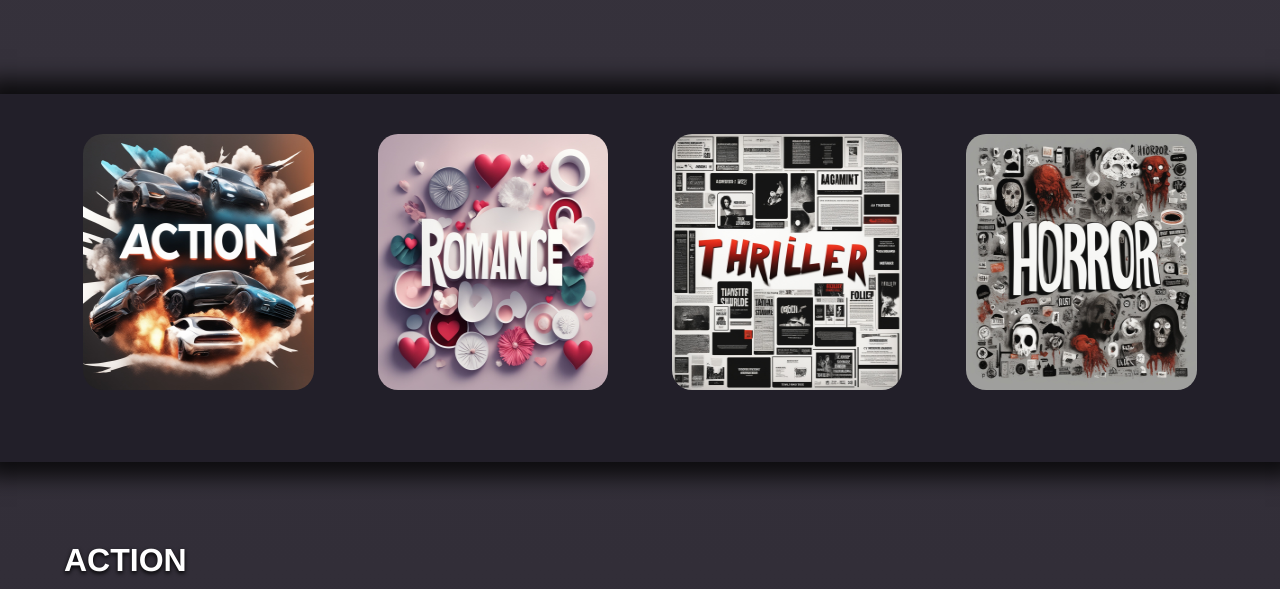
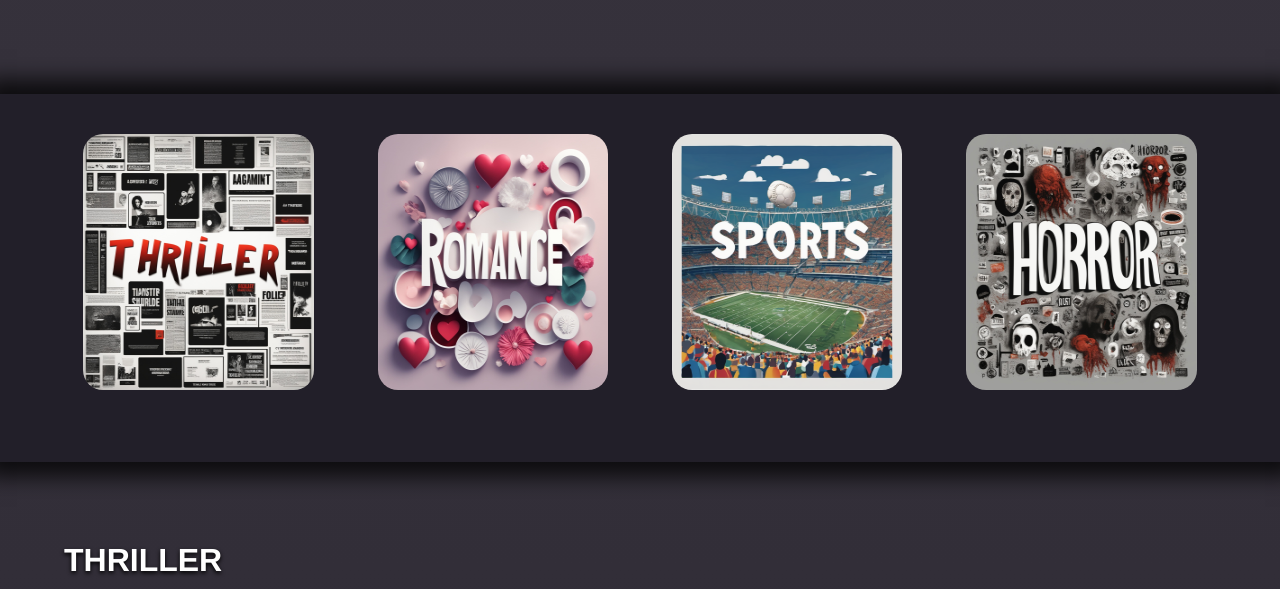
Before and after one commit to JaymeFM/hobo, a PHP site: page /home.php in a window 1280 px wide. Shown: the part 1590-2179 px from the top of the page. Run offline with PHP 8.4, Linux system fonts and the light colour scheme.

Commit message:
Home edits

```diff
--- a/home.php
+++ b/home.php
@@ -105,16 +105,16 @@
 
 
     <section class= genres>
-        <div class=genre><img src="images/27495ee3-1738-465b-a44d-3a647284e9ea.jpg" alt=""></div>
+        <div class=genre><img src="images/4afa340f-20a1-4bd8-873f-949d8fc03321.jpg" alt=""></div>
         <div class=genre><img src="images/930f96ae-ee3c-4cce-84f8-81b8cd4a3b63.jpg" alt=""></div>
-        <div class=genre><img src="images/4afa340f-20a1-4bd8-873f-949d8fc03321.jpg" alt=""></div>
+        <div class=genre><img src="images\pixlr-image-generator-4ff90a85-b1b8-488e-97f9-7895ed49a8c5.png" alt=""></div>
         <div class=genre><img src="images/e454a029-9080-4241-892d-f21f46ca6893.jpg" alt=""></div>
     </section>
 
 
 
     <div class="container2">
-  <h1 id="title2">Action</h1>
+  <h1 id="title2">Thriller</h1>
   <div class="slider-wrapper2">
     <button id="prev-slide2" class="slide-button2 material-symbols-rounded2">
       &lt;
@@ -195,9 +195,9 @@
 
 <section class= genres>
         <div class=genre><img src="images\a5f5b6df-8c43-4d82-ac01-60d4e78ccc45.jpg" alt=""></div>
+        <div class=genre><img src='images\61173868-fade-43f4-a446-2564485288a9.jpg' alt=""></div>
         <div class=genre><img src="images\d890518a-c76e-419b-9392-2b3602e2e159.jpg" alt=""></div>
-        <div class=genre><img src="images/4afa340f-20a1-4bd8-873f-949d8fc03321.jpg" alt=""></div>
-        <div class=genre><img src="images/e454a029-9080-4241-892d-f21f46ca6893.jpg" alt=""></div>
+        <div class=genre><img src="images\pixlr-image-generator-a2e1d4c5-36f1-4570-9fee-59ff135f9c24.png" alt=""></div>
     </section>
 
 
@@ -242,7 +242,7 @@
 </div>
 
 <div class="container5">
-  <h1 id="title">Sci-Fi</h1>
+  <h1 id="title">Drama</h1>
   <div class="slider-wrapper5">
     <button id="prev-slide5" class="slide-button5 material-symbols-rounded5">
       &lt;
--- a/profiel.php
+++ b/profiel.php
@@ -18,7 +18,7 @@
     <div>
      <div class="top">
      <img src="images/pngimg.com - mandalorian_PNG23.png" id="pfp">
-     <div class="naam">Naam</div>
+     <div class="naam">Jayme</div>
      </div>
     </div>
 
```
Also changed, not shown: images/61173868-fade-43f4-a446-2564485288a9.jpg (added), images/pixlr-image-generator-4ff90a85-b1b8-488e-97f9-7895ed49a8c5.png (added), images/pixlr-image-generator-a2e1d4c5-36f1-4570-9fee-59ff135f9c24.png (added).
